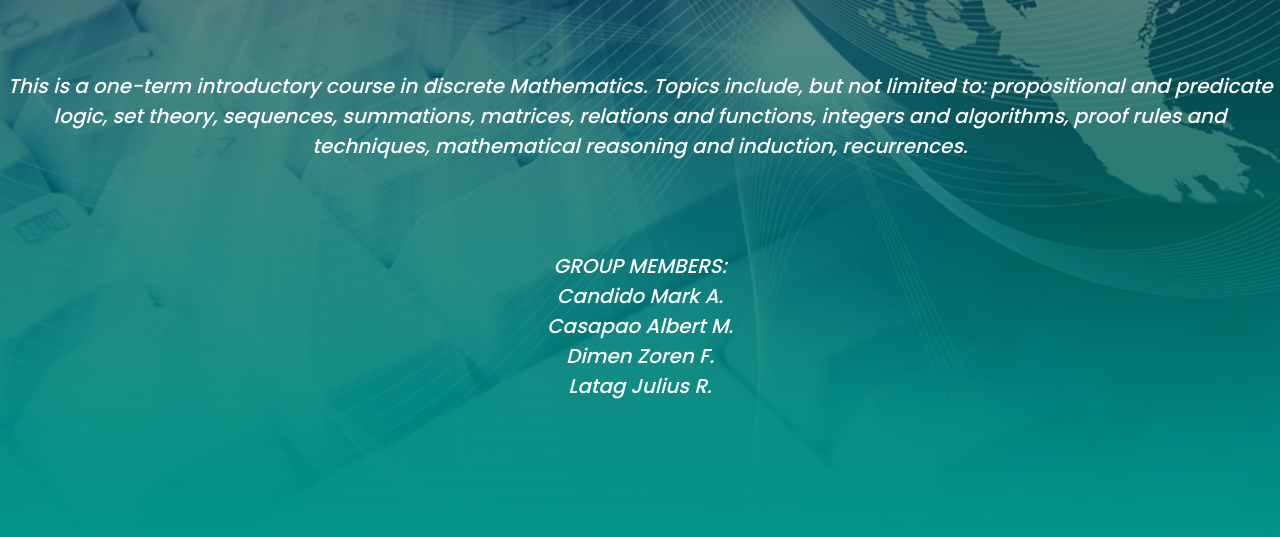
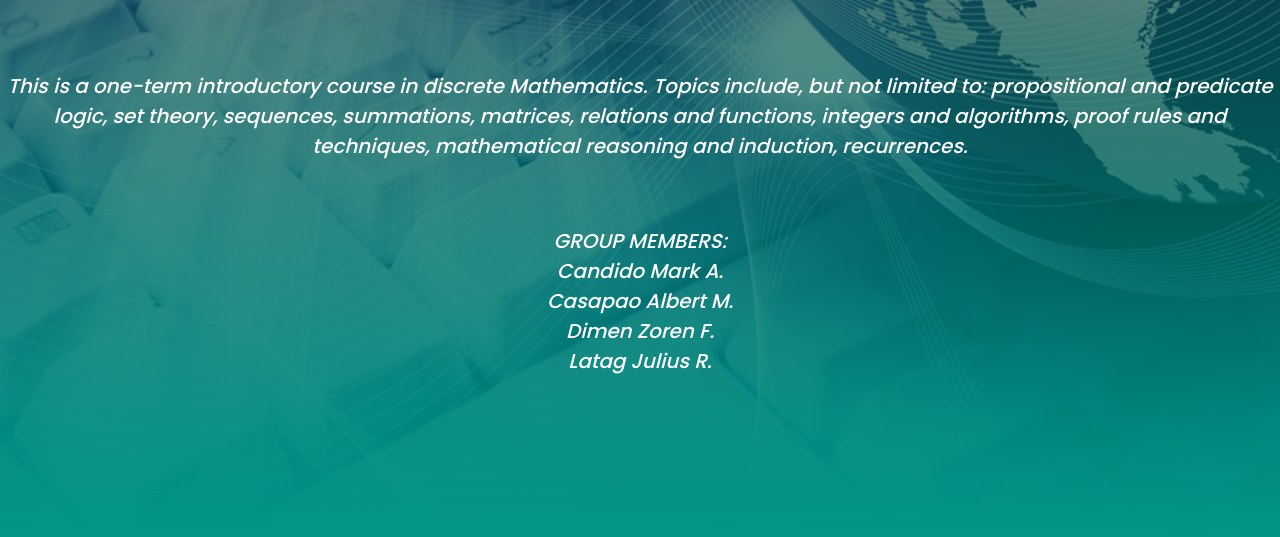
Before and after one commit to feasf/Discrete-Structure, a plain HTML site: page index.html in a window 1280 px wide. Shown: the part 263-800 px from the top of the page. Drawn offline with Linux system fonts and the light colour scheme; some packages are replaced by stand-ins of ours; a script that the page names is missing.

Commit message:
Update index.html

```diff
--- a/index.html
+++ b/index.html
@@ -22,7 +22,7 @@
             <h1>Discrete Structure</h1>
             <p>This is a one-term introductory course in discrete Mathematics. Topics include, but not limited to: propositional and predicate
                 logic, set theory, sequences, summations, matrices, relations and functions, integers and algorithms, proof rules and
-                techniques, mathematical reasoning and induction, recurrences.</p><br><br>
+                techniques, mathematical reasoning and induction, recurrences.</p><br>
              <p>GROUP MEMBERS:<br>
                     Candido Mark A.<br>
                     Casapao Albert M.<br>
```
